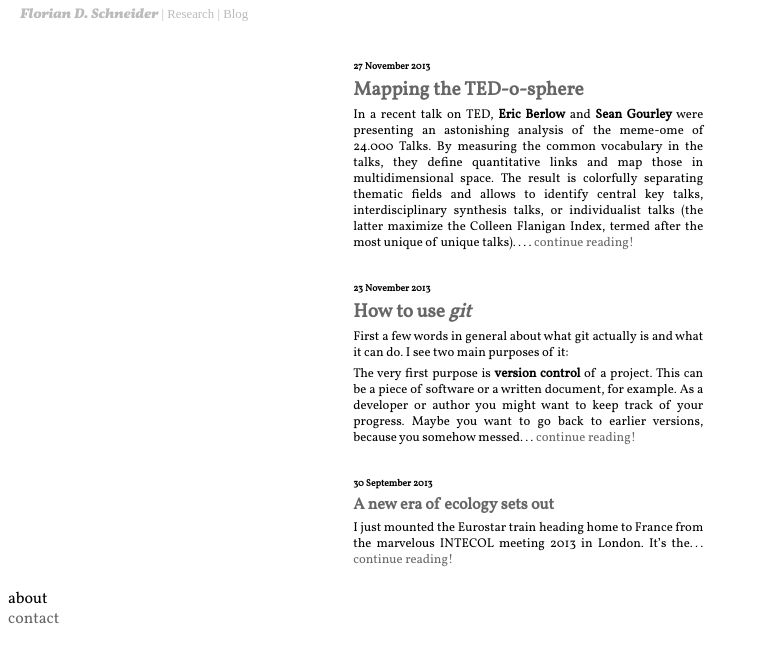
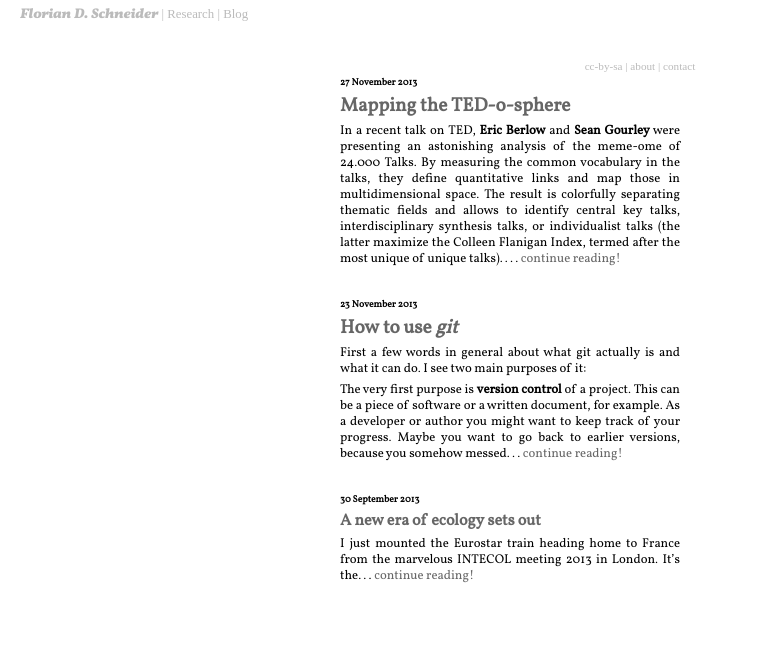
Before and after one commit to fdschneider/oldwebsite, a Jekyll site: the page built from index.html, in a window 1280 px wide. Shown: the top 663 px of the page, without its empty margins (0-760 px from the left). Built offline with Jekyll 4.4.1, drawn with Linux system fonts in a browser that asks for light colours; Markdown is read by kramdown in place of the engine named in the settings.

Commit message:
updated index

```diff
--- a/_includes/footer.html
+++ b/_includes/footer.html
@@ -1,9 +1,9 @@
 
-	<div class="footer">
-      <div class="contact">
-        <p>
-		  about <br>
-          <a href='mailto:florian.schneider@univ-montp2.fr'>contact</a>
+	<div id="footer">
+      <div>
+        <p style = "margin-top: 20px">
+		  cc-by-sa | about |
+		  <a href='mailto:florian.schneider@univ-montp2.fr'>contact</a>
         </p>
       </div>
 	</div>
--- a/_layouts/pages.html
+++ b/_layouts/pages.html
@@ -5,7 +5,6 @@
 	<div class = "content">
 
 	<h1> {{ page.title }} </h1>
-	<hr>
 
 	{{ content }}
 	</div>
--- a/_layouts/posts.html
+++ b/_layouts/posts.html
@@ -1,7 +1,6 @@
 {% include head.html %}
 
     {% include title.html %}
-
 	<div class = "content">
 
 	<h1> {{ page.title | markdownify }} </h1>
--- a/assets/style.css
+++ b/assets/style.css
@@ -3,7 +3,7 @@
 font-family: 'vollkornregular', times, 'serif';
 }
 
-h1 {font-size:200%; text-align: center; margin-top:100px}
+h1 {font-size:200%; text-align: center; margin-top:100px; letter-spacing: +3%;}
 h2 {font-size:140%; margin-top: 40px}
 h3 {font-size:110%;}
 
@@ -33,6 +33,7 @@
 #titlebar a:hover {color:#000000;text-decoration:none;}
 #titlebar a:visited {color:#BBBBBB;text-decoration:none;}
 
+
 .home{
 font-family: 'vollkornbold_italic';
 font-size: 110%;
@@ -40,11 +41,50 @@
 color:#555555;
 }
 
+#footer{
+position: relative;
+font-family: 'vollkorn';
+width: 600px;
+text-align: center;
+margin: 0px auto 0px auto;
+font-size: 70%;
+color:#BBBBBB;
+}
+
+#footer a:link {color:#BBBBBB;text-decoration:none;}
+#footer a:hover {color:#000000;text-decoration:none;}
+#footer a:visited {color:#BBBBBB;text-decoration:none;}
+
+
+
+#next{
+font-family: 'vollkorn';
+position: fixed; top: 0px; right: 0px;
+text-align: center; vertical-align: center;
+height: 100%;
+width: 50px;
+font-size: 150%;
+margin: 0px 0px 0px 0px;
+color:#BBBBBB;
+}
+
+#previous{
+font-family: 'vollkorn';
+position: fixed; top: 0px; left: 0px;
+text-align: center; vertical-align: center;
+height: 100%;
+width: 50px;
+font-size: 150%;
+margin: 0px 0px 0px 0px;
+color:#BBBBBB;
+}
+
 
 .content{
 width: 600px;
 text-align: justify;
-margin: 0px auto 0px auto;
+margin: 60px auto 0px auto;
+padding: 0 0 0 0;
 }
 
 #blog{
@@ -59,9 +99,19 @@
 #blog li{list-style-type: none;}
 
 #blogcontainer{
+position: absolute;
 font-size: 80%;
-width: 350px;
-margin: 60px 45% auto auto;
+width: 340px;
+margin: 0px 260px auto 0px;
+text-align: justify;
+
+}
+
+#rightcontainer{
+position: absolute;
+font-size: 80%;
+width: 240px;
+margin: 0px 0px auto 360px;
 text-align: justify;
 
 }
@@ -81,10 +131,3 @@
   width: auto;
   height: auto;
 }
-
-#footer{
-position: absolute;
-bottom: 50px; right: 100px;
-width: 100px;
-text-align: right;
-}
--- a/index.html
+++ b/index.html
@@ -6,6 +6,7 @@
 
     {% include title.html %}
 
+<div class = "content">
 <div id = "blogcontainer">
 	<div id = "blog">
 		{% for post in site.posts %}
@@ -35,9 +36,16 @@
 
 
 <div id = "rightcontainer">
+<div id = "research">
+	{% for post in site.posts %}
+		{% if post.categories contains 'research' or post.categories contains 'about'%}
+			<h2><a href="{{ BASE_PATH }}{{ post.url }}">{{ post.title | markdownify }}</a></h2>{{ post.content | markdownify | truncatewords:75 |  remove: '<ul>' |  remove: '<li>' |  remove: '</li>' |  remove: '</ul>'}}
+		{% endif %}
+	{% endfor %}
 
+	</div>
+</div>
 </div>
 
 
-
 {% include footer.html%}
```
Also changed, not shown: _includes/buttons.html (added, +11 -0 lines), research/_posts/13-11-2013-CASCADE.md (+7 -3 lines), research/_posts/26-11-2013-about.md (added, +19 -0 lines).
